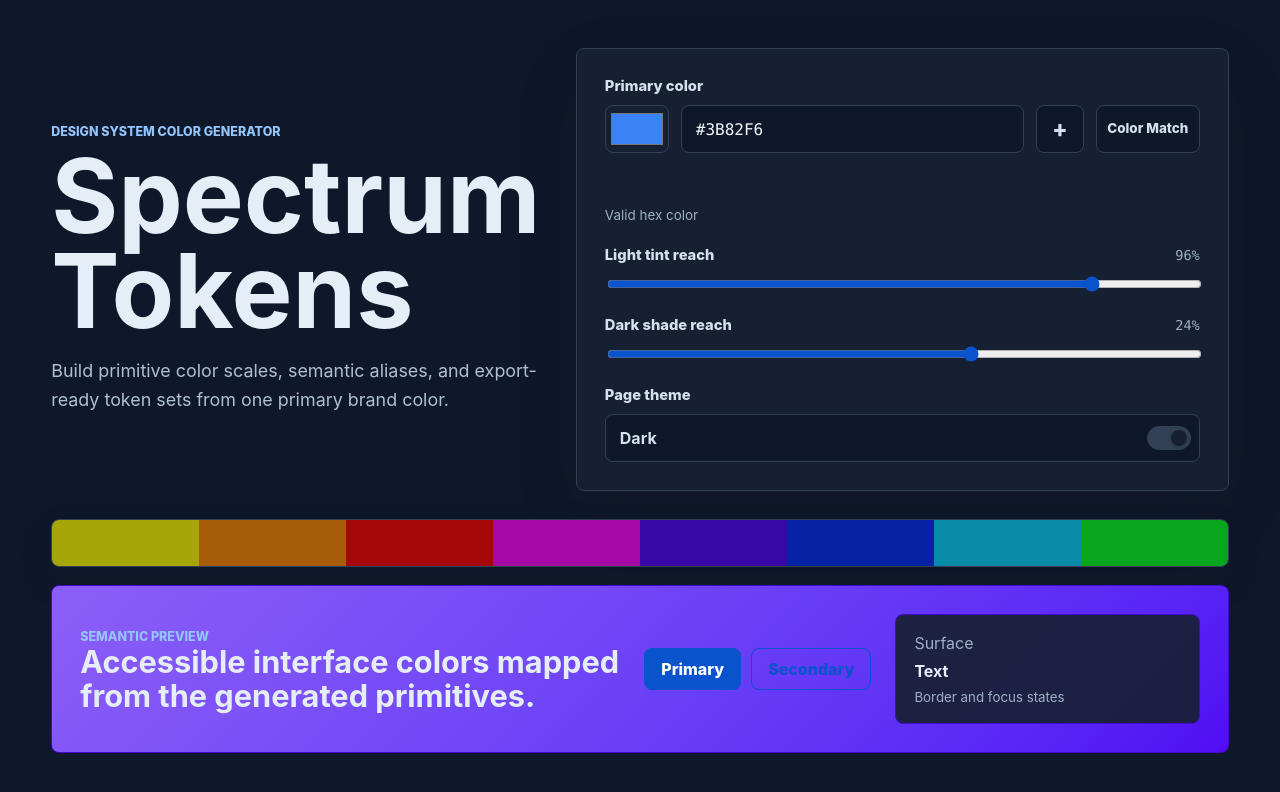
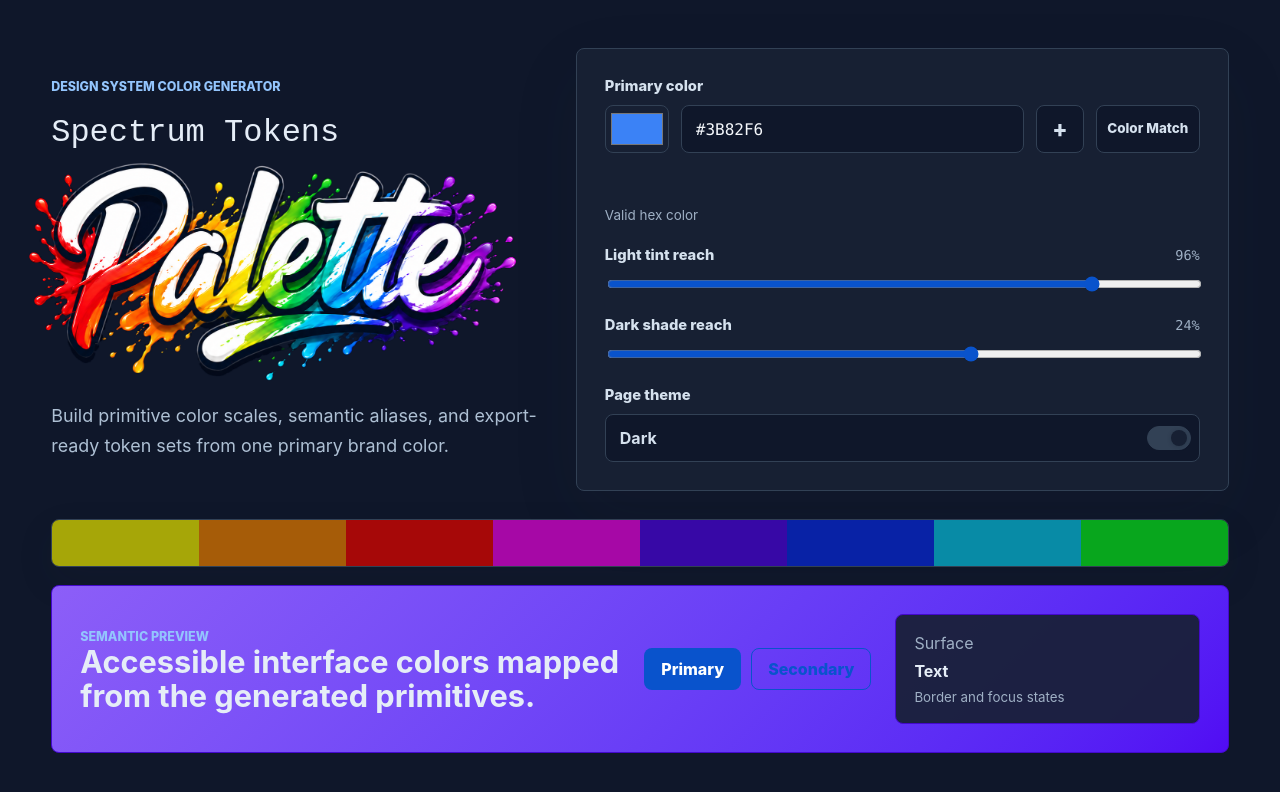
Before and after one commit to stevenventimiglia/spectrumtokens, a website: page index.html in a window 1280 px wide. Both pictures are taken after a click on the button "Light". Shown: the top 792 px of the page. Drawn offline with Linux system fonts and the light colour scheme.

Commit message:
Add themed palette branding assets
- Replace the visible tool title with themed palette artwork

  - Add light and dark WebP palette logo assets.

  - Render the correct logo for light and dark mode.

  - Keep the workbench accessible with a Spectrum Tokens aria-label.

- Add supporting heading styling

  - Introduce the typewriter heading style.

  - Apply it to the brand text, spectrum heading, and export heading.

- Support the new image assets in local tooling

  - Serve WebP files with the correct MIME type.

  - Add a minify npm script for direct asset rebuilds.

  - Add VS Code tasks for minifying and watching source assets.

- Extend QA coverage

  - Verify image references resolve from the repo root.

  - Confirm the text title is removed from the DOM.

  - Confirm both light and dark palette logo assets are present.

```diff
--- a/assets/css/styles.css
+++ b/assets/css/styles.css
@@ -65,6 +65,14 @@ body {
   font-family: var(--font-sans);
   letter-spacing: 0;
   background: var(--neutral-50);
+}
+
+.typewriter {
+	font-size: clamp(1.8rem, 2.5vw, 2.8rem);
+	font-weight: 500;
+  font-family: "American Typewriter", "Courier New", Courier, serif;
+	margin: 10px 0 5px;
+
 }
 
 button,
@@ -136,6 +144,29 @@ h1 {
   font-size: 3.2rem;
   line-height: 0.92;
   letter-spacing: 0;
+}
+
+.brand-logo {
+  width: min(620px, 100%);
+  margin: 0 0 18px -5%;
+}
+
+.brand-logo-image {
+  display: block;
+  width: 100%;
+  height: auto;
+}
+
+.brand-logo-dark {
+  display: none;
+}
+
+.dark .brand-logo-light {
+  display: none;
+}
+
+.dark .brand-logo-dark {
+  display: block;
 }
 
 .lede {
--- a/index.html
+++ b/index.html
@@ -9,10 +9,14 @@
   </head>
   <body>
     <main class="app-shell">
-      <section class="workbench" aria-labelledby="tool-title">
+      <section class="workbench" aria-label="Spectrum Tokens">
         <div class="intro-panel">
           <p class="eyebrow">Design system color generator</p>
-          <h1 id="tool-title">Spectrum Tokens</h1>
+          <p class="typewriter">Spectrum Tokens</p>
+          <div class="brand-logo" aria-hidden="true">
+            <img class="brand-logo-image brand-logo-light" src="assets/img/spectrum-tokens-palette-light.webp" alt="">
+            <img class="brand-logo-image brand-logo-dark" src="assets/img/spectrum-tokens-palette-dark.webp" alt="">
+          </div>
           <p class="lede">Build primitive color scales, semantic aliases, and export-ready token sets from one primary brand color.</p>
         </div>
         <form class="control-panel" id="controls">
@@ -74,7 +78,7 @@
         <div class="section-heading">
           <div>
             <p class="eyebrow">Primitive tokens</p>
-            <h2 id="spectrum-title">Generated Spectrum</h2>
+            <h2 id="spectrum-title" class="typewriter">Generated Spectrum</h2>
           </div>
           <p id="tokenCount">64 color tokens</p>
         </div>
@@ -103,7 +107,7 @@
         <div class="section-heading">
           <div>
             <p class="eyebrow">Export</p>
-            <h2 id="export-title">Production Tokens</h2>
+            <h2 id="export-title" class="typewriter">Production Tokens</h2>
           </div>
         </div>
         <div class="export-container">
--- a/package.json
+++ b/package.json
@@ -2,6 +2,7 @@
   "scripts": {
     "qa": "npm run build && node scripts/qa.mjs",
     "build": "node scripts/build.mjs",
+    "minify": "node scripts/build.mjs",
     "start": "npm run build && node scripts/serve.mjs"
   },
   "devDependencies": {}
--- a/scripts/serve.mjs
+++ b/scripts/serve.mjs
@@ -11,6 +11,7 @@ const types = {
   ".js": "text/javascript; charset=utf-8",
   ".json": "application/json; charset=utf-8",
   ".svg": "image/svg+xml; charset=utf-8",
+  ".webp": "image/webp",
   ".png": "image/png"
 };
 
```
Also changed, not shown: scripts/qa.mjs (+9 -1 lines), assets/css/styles.min.css, assets/img/spectrum-tokens-palette-dark.webp (added), assets/img/spectrum-tokens-palette-light.webp (added).
